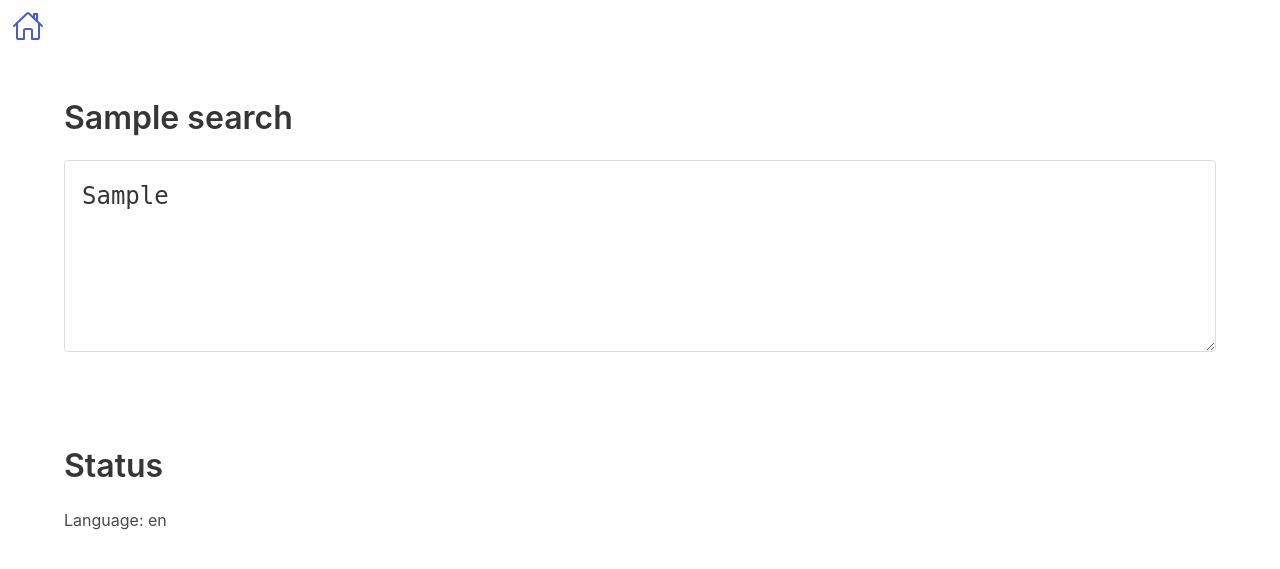
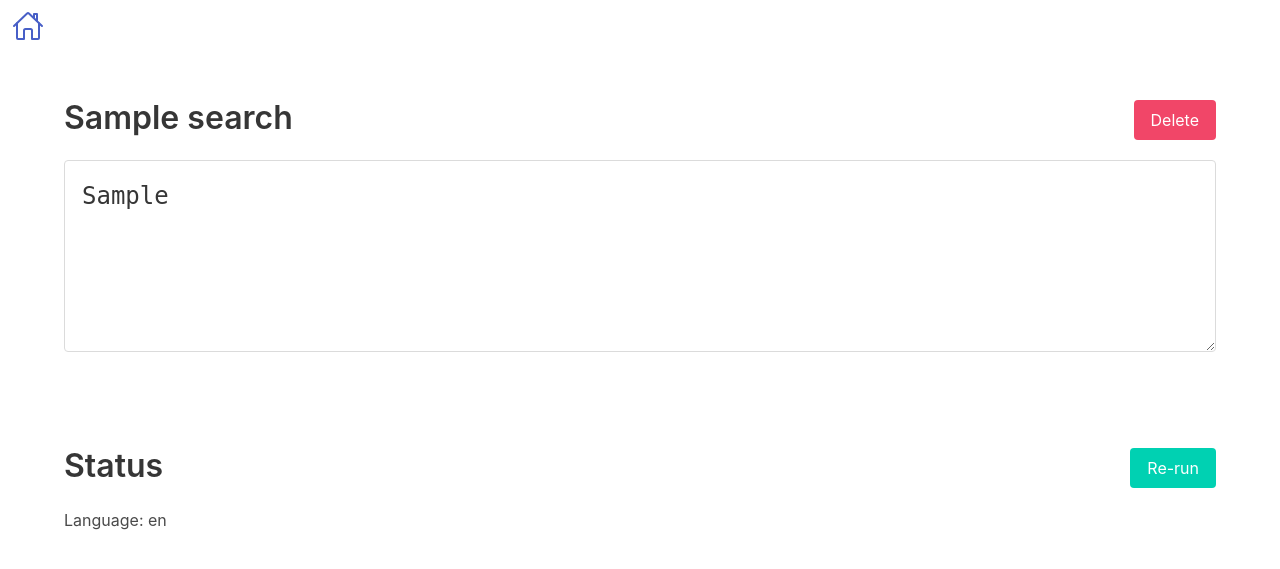
Before and after one commit to grantjenks/syntaxforest, a Django app: page /search/1 in a window 1280 px wide. Shown: the top 569 px of the page. Run offline with Django 3.2, Linux system fonts and the light colour scheme; tables that the repository leaves empty hold one stand-in row (values such as "Sample post").

Commit message:
Add re-run and delete functionality for search

```diff
--- a/tree_sitter_server/templates/tree_sitter_server/search.html
+++ b/tree_sitter_server/templates/tree_sitter_server/search.html
@@ -19,6 +19,15 @@
       <div class="container">
         <h1 class="title">
           {{ search.get_ref }}
+          <form method="POST" class="is-pulled-right">
+            <div class="field">
+              <div class="control">
+                <button class="button is-danger">Delete</button>
+              </div>
+              <input name="action" value="delete" type="hidden">
+              {% csrf_token %}
+            </div>
+          </form>
         </h1>
         <div class="field">
           <div class="control">
@@ -31,6 +40,15 @@
       <div class="container">
         <h2 class="title">
           Status
+          <form method="POST" class="is-pulled-right">
+            <div class="field">
+              <div class="control">
+                <button class="button is-primary">Re-run</button>
+              </div>
+              <input name="action" value="rerun" type="hidden">
+              {% csrf_token %}
+            </div>
+          </form>
         </h2>
         <ul>
           <li>Language: {{ search.language }}</li>
--- a/tree_sitter_server/views.py
+++ b/tree_sitter_server/views.py
@@ -1,3 +1,5 @@
+import modelqueue
+
 from django.shortcuts import get_object_or_404, redirect, render
 
 from .forms import SearchForm
@@ -18,4 +20,14 @@ def index(request):
 
 def search(request, search_id):
     search = get_object_or_404(Search, pk=search_id)
+    if request.method == 'POST':
+        action = request.POST.get('action', '')
+        if action == 'rerun':
+            search.status = modelqueue.Status.waiting()
+            search.save()
+            return redirect('search', search_id=search.id)
+        else:
+            assert action == 'delete'
+            search.delete()
+            return redirect('index')
     return render(request, 'tree_sitter_server/search.html', {'search': search})
```
Also changed, not shown: tree_sitter_server/management/commands/treesittersearch.py (+7 -1 lines).
